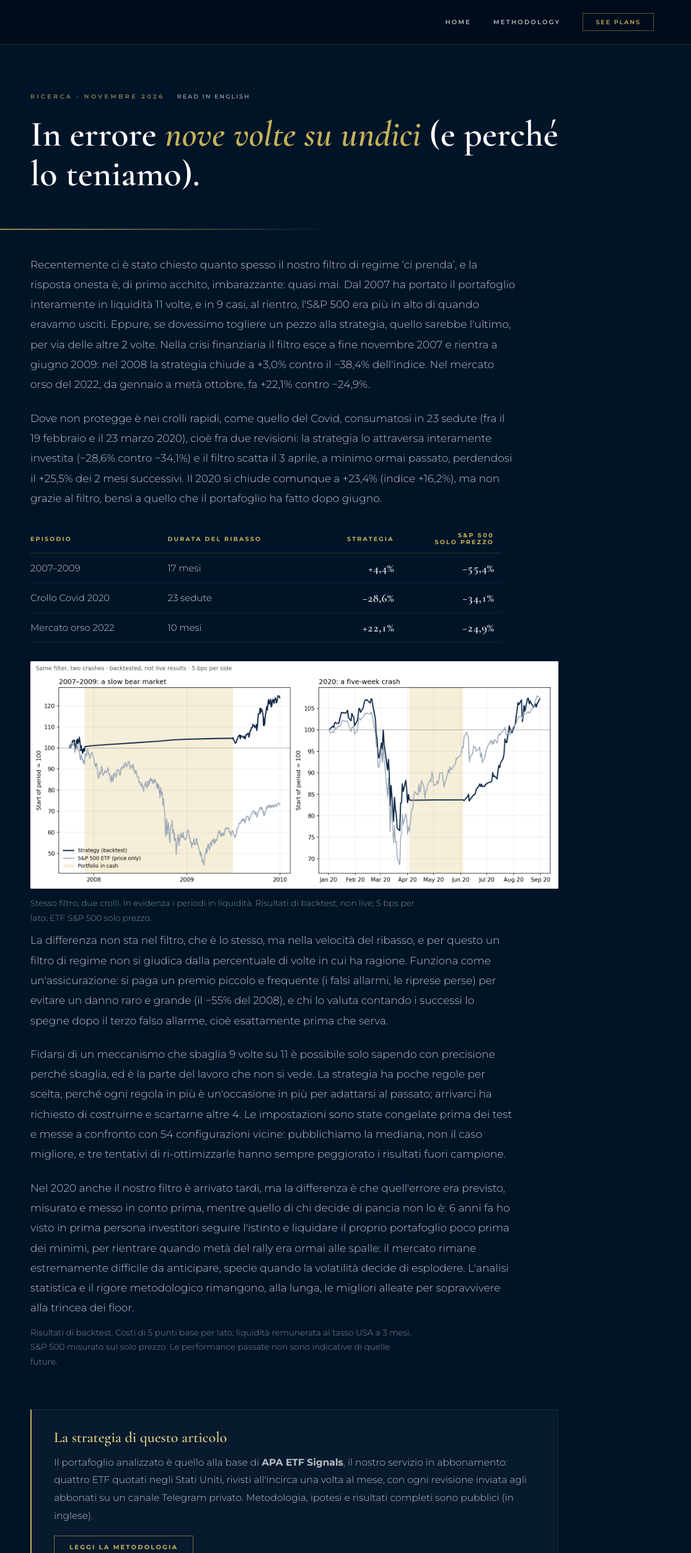
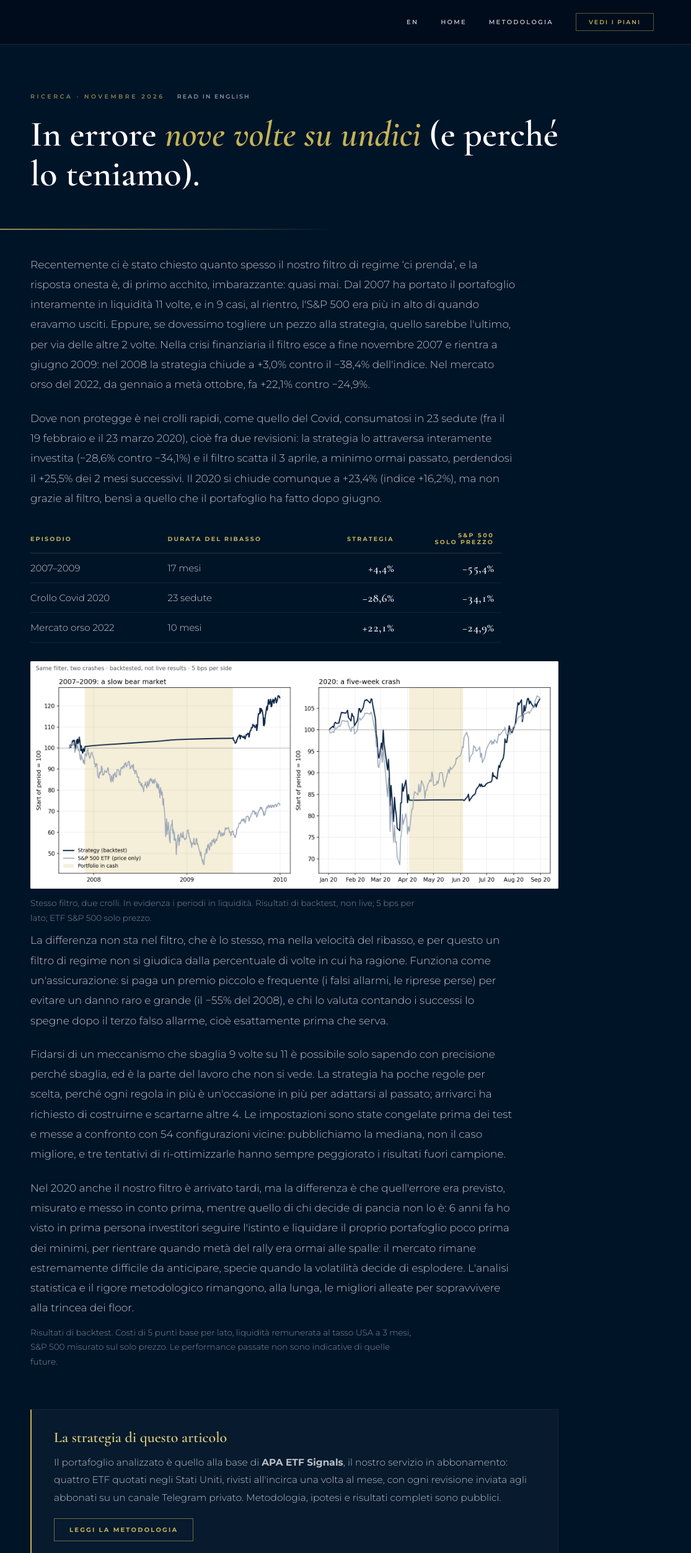
Before and after one commit to PietroAldoTorito/apa-quant, a plain HTML site: page ricerca-filtro-regime.html in a window 1280 px wide. Shown: the top 2506 px of the page at 62% size, 165-1280 px from the left. Drawn offline with nearby package versions, Linux system fonts and the light colour scheme.

Commit message:
Update Italian language links and content

```diff
--- a/ricerca-filtro-regime.html
+++ b/ricerca-filtro-regime.html
@@ -77,11 +77,12 @@ footer a:hover { color: var(--gold); }
 <body>
 
 <nav>
-  <a class="nav-logo" href="index.html"><img src="APA_Logo_Trasparente_fixed.png" alt="APA Quant"></a>
+  <a class="nav-logo" href="index-it.html"><img src="APA_Logo_Trasparente_fixed.png" alt="APA Quant"></a>
   <div class="nav-links">
-    <a href="index.html">Home</a>
-    <a href="etf-signals.html">Methodology</a>
-    <a class="nav-cta" href="index.html#access">See Plans</a>
+    <a href="research-regime-filter.html" lang="en" title="English version">EN</a>
+    <a href="index-it.html">Home</a>
+    <a href="etf-signals-it.html">Metodologia</a>
+    <a class="nav-cta" href="index-it.html#access">Vedi i piani</a>
   </div>
 </nav>
 
@@ -115,14 +116,14 @@ footer a:hover { color: var(--gold); }
 
 <div class="card"><div class="card-inner">
   <h3>La strategia di questo articolo</h3>
-  <p>Il portafoglio analizzato è quello alla base di <strong>APA ETF Signals</strong>, il nostro servizio in abbonamento: quattro ETF quotati negli Stati Uniti, rivisti all'incirca una volta al mese, con ogni revisione inviata agli abbonati su un canale Telegram privato. Metodologia, ipotesi e risultati completi sono pubblici (in inglese).</p>
-  <a class="btn" href="etf-signals.html">Leggi la metodologia</a>
+  <p>Il portafoglio analizzato è quello alla base di <strong>APA ETF Signals</strong>, il nostro servizio in abbonamento: quattro ETF quotati negli Stati Uniti, rivisti all'incirca una volta al mese, con ogni revisione inviata agli abbonati su un canale Telegram privato. Metodologia, ipotesi e risultati completi sono pubblici.</p>
+  <a class="btn" href="etf-signals-it.html">Leggi la metodologia</a>
   <p style="margin-top:22px">Sempre in Ricerca: <a href="ricerca-costi-transazione.html" style="color:var(--gold-lt)">I costi di transazione non sono un dettaglio trascurabile nella rotazione di portafoglio</a></p>
 </div></div>
 
 <footer>
   <p>APA Quant · Milano · <a href="mailto:apaquant@proton.me">apaquant@proton.me</a> ·
-  <a href="https://t.me/APAQuant">t.me/APAQuant</a> · <a href="legal.html">Terms &amp; privacy</a></p>
+  <a href="https://t.me/APAQuant">t.me/APAQuant</a> · <a href="legal-it.html">Condizioni, privacy e rimborsi</a></p>
   <p>Pubblicato a novembre 2026. Dati calcolati con il motore di backtest della strategia, parametri congelati.</p>
 </footer>
 
```
